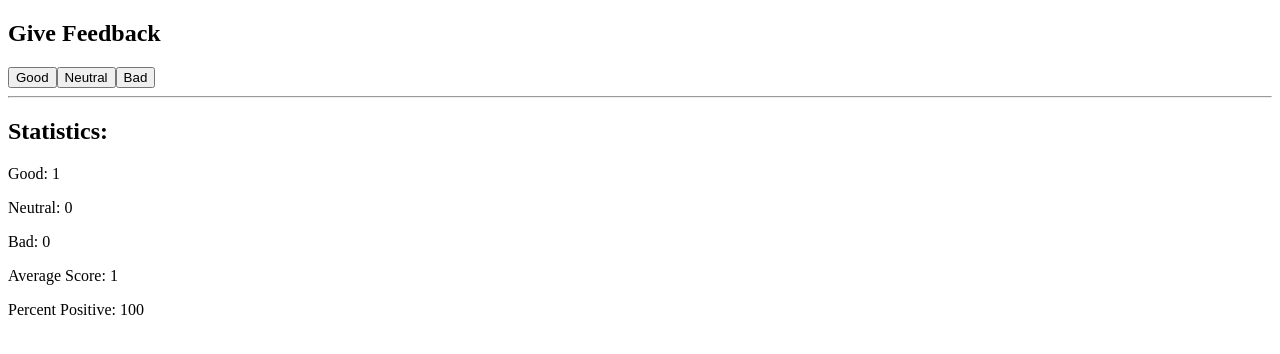
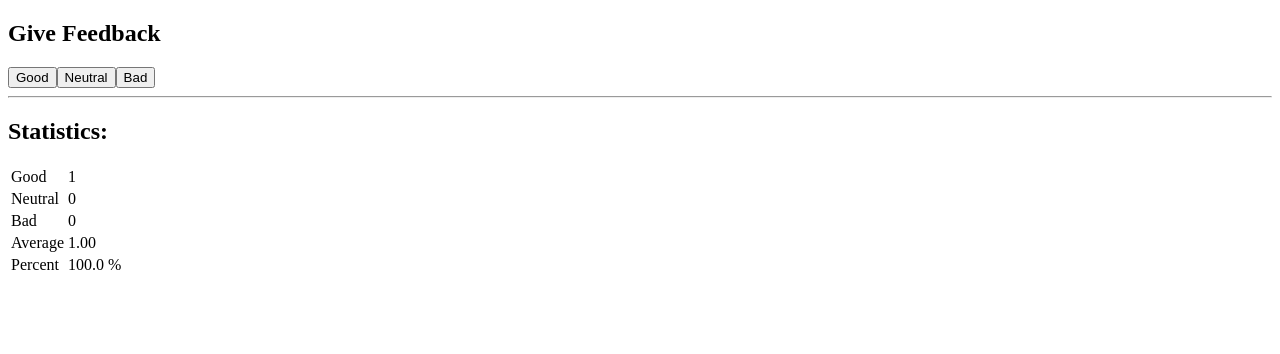
Before and after one commit to fullStackRacc/fullStackOpen, a React (Create React App) app in the folder part1/unicafe/: page / in a window 1280 px wide. Both pictures are taken after a click on the button "Good". Shown: the top 354 px of the page. Built offline with nearby package versions, Linux system fonts and the light colour scheme.

Commit message:
Exercise 1.11

```diff
--- a/part1/unicafe/src/App.js
+++ b/part1/unicafe/src/App.js
@@ -2,7 +2,10 @@ import { useState } from 'react'
 
 const StatisticLine = ({ button, text }) => {
   return (
-    <p>{text} {button}</p>
+    <tr>
+      <td>{text}</td>
+      <td>{button}</td>
+    </tr>
   )
 }
 
@@ -21,11 +24,15 @@ const Statistics = (props) => {
     return (
       <>
         <h2>Statistics:</h2>
-        <StatisticLine button={good} text="Good:" />
-        <StatisticLine button={neutral} text="Neutral:" />
-        <StatisticLine button={bad} text="Bad:" />
-        <StatisticLine button={(good * 1) + (neutral * 0) + (bad * -1)} text="Average Score:" />
-        <StatisticLine button={(good / (good + neutral + bad)) * 100} text="Percent Positive:" />
+        <table>
+          <tbody>
+            <StatisticLine button={good} text="Good" />
+            <StatisticLine button={neutral} text="Neutral" />
+            <StatisticLine button={bad} text="Bad" />
+            <StatisticLine button={(((good * 1) + (neutral * 0) + (bad * -1)) / (good + neutral + bad)).toFixed(2)} text="Average" />
+            <StatisticLine button={((good / (good + neutral + bad)) * 100).toFixed(1) + " %"} text="Percent" />
+          </tbody>
+        </table>
       </>
     )
   }
```
